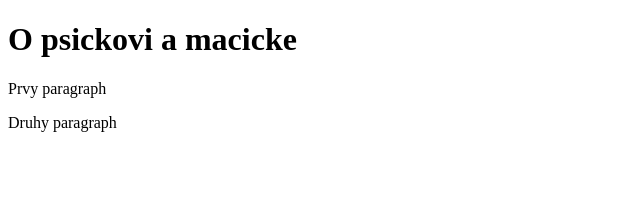
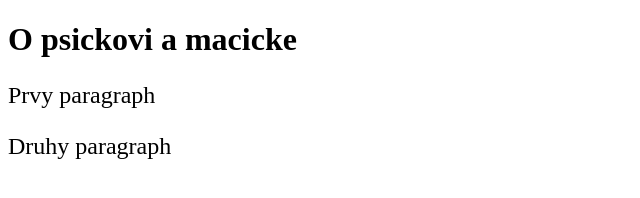
Before and after one commit to skarbala/O_psickovi_a_macicke, a plain HTML site: page index.html in a window 1280 px wide. Shown: the whole page, without its empty margins (0-640 px from the left). Drawn offline with Linux system fonts and the light colour scheme.

Commit message:
add css-file

```diff
--- a/index.html
+++ b/index.html
@@ -2,6 +2,7 @@
 <html lang="en" dir="ltr">
   <head>
     <meta charset="utf-8">
+    <link rel="stylesheet" href="style.css">
     <title>O psickovi a macicke</title>
   </head>
   <body>
--- /dev/null
+++ b/style.css
@@ -0,0 +1,3 @@
+p{
+  font-size: 1.5em;
+}
```
